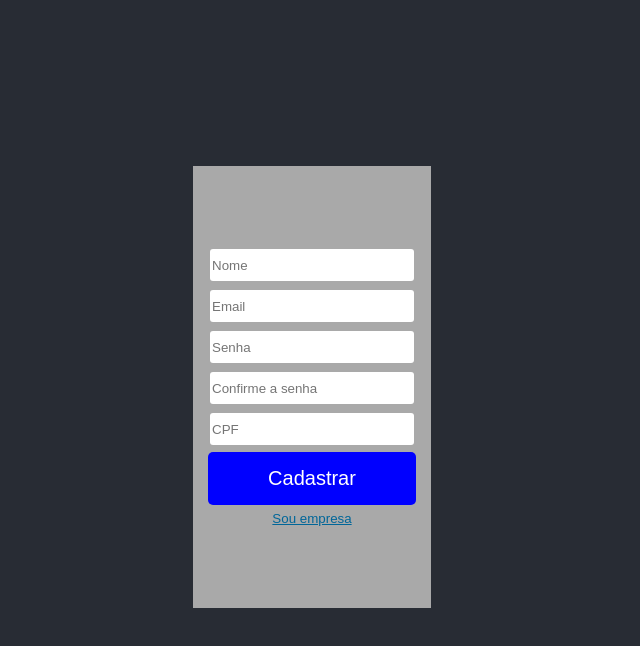
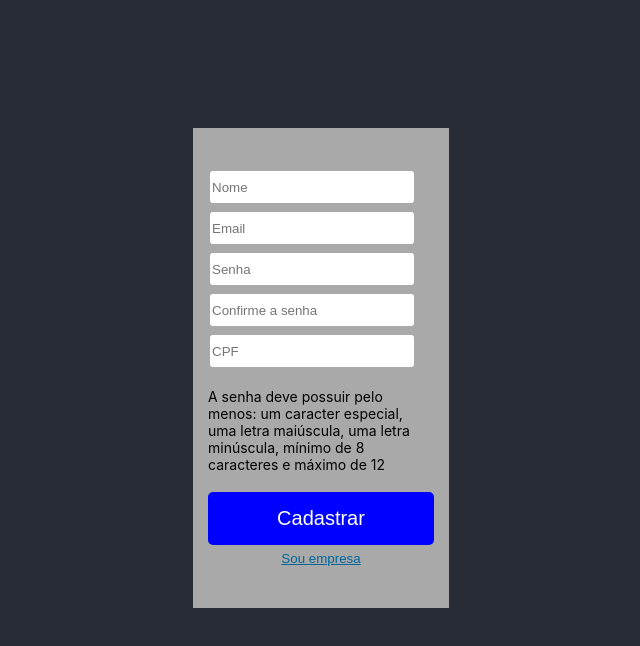
Before and after one commit to EnzoSoares-dev/TCC-front, a React (Create React App) app: page /register in a window 1280 px wide. Shown: the top 646 px of the page, without its empty margins (319-959 px from the left). Built offline with nearby package versions, Linux system fonts and the light colour scheme.

Commit message:
fix: adiciona informaçao de padrao de senha

```diff
--- a/src/pages/registerPage.jsx
+++ b/src/pages/registerPage.jsx
@@ -120,13 +120,14 @@ export const RegisterPage = ()=>{
 
     return(
         <div style={{display:"flex",backgroundColor:"#282c34", height:"100vh",margin:"0px 0px 0px 0px"}}>
-            <StyledLoginDiv margin={"13% 40% 15% 40%"}>
+            <StyledLoginDiv margin={"10% 40% 15% 40%"}>
             <StyledForm method="post">
                     <Input onChange={(e)=>{setNome(e.target.value)}} placeholder={"Nome"}/>
                     <Input onBlur={handleEmail} onChange={(e)=>{setEmail(e.target.value)}} placeholder={"Email"}/>
                     <Input onBlur={handlePassword} onChange={(e)=>{setPassword(e.target.value)}} type={"password"} placeholder={"Senha"}/>
                     <Input onBlur={handleConfirmPassword} onChange={(e)=>{setConfirmPassword(e.target.value)}} type={"password"} placeholder={"Confirme a senha"}/>
                     <Input onBlur={handleIdenfication} onChange={(e)=>{setIdentification(e.target.value)}} placeholder={`${isEmpresa?"CNPJ":"CPF"}`}/>
+                    <p style={{fontSize:"14px"}}>A senha deve possuir pelo menos: um caracter especial, uma letra maiúscula, uma letra minúscula, mínimo de 8 caracteres e máximo de 12</p>
                     <Primary onClick={handleRegister} content={"Cadastrar"}/>
             </StyledForm>
             <LinkButton onClick={()=>{setIsEmpresa(!isEmpresa)}} content={isEmpresa?"Sou candidato":"Sou empresa"}/>
```
